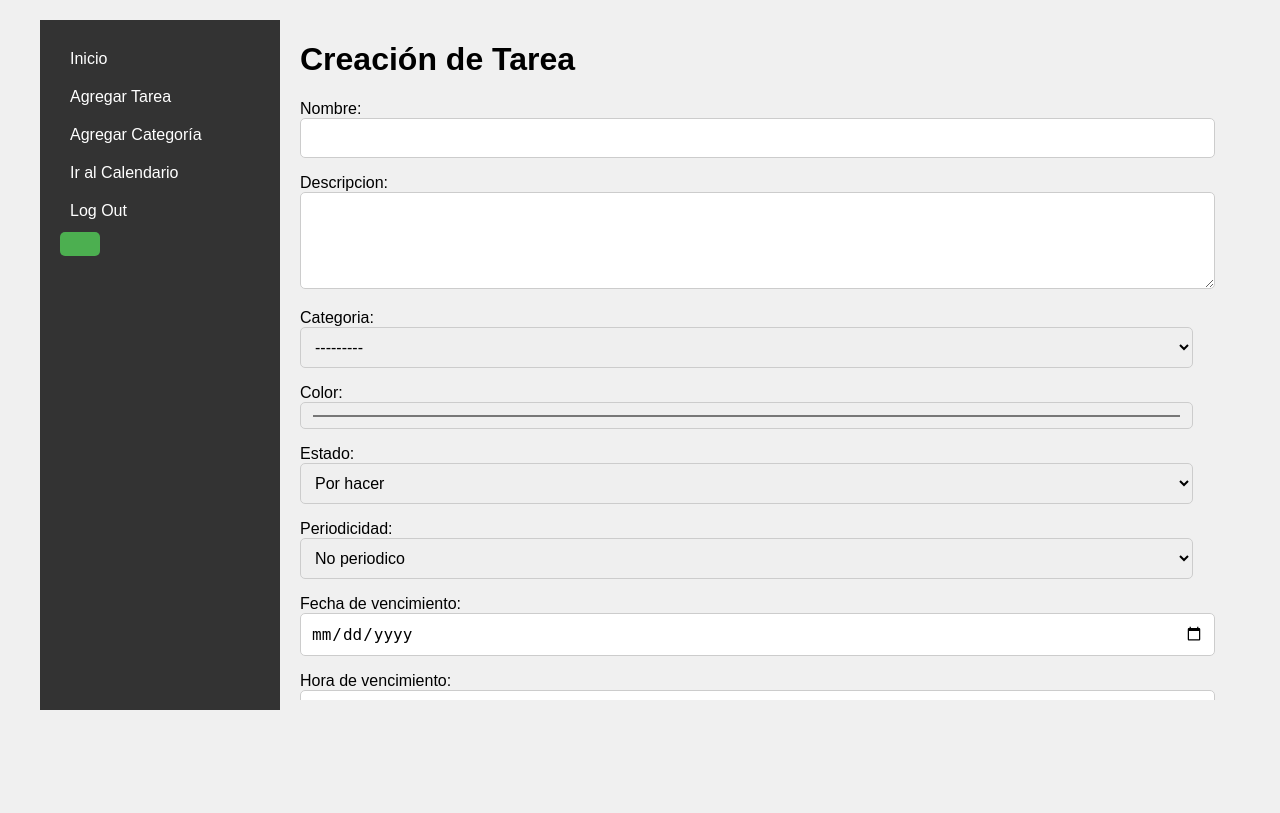
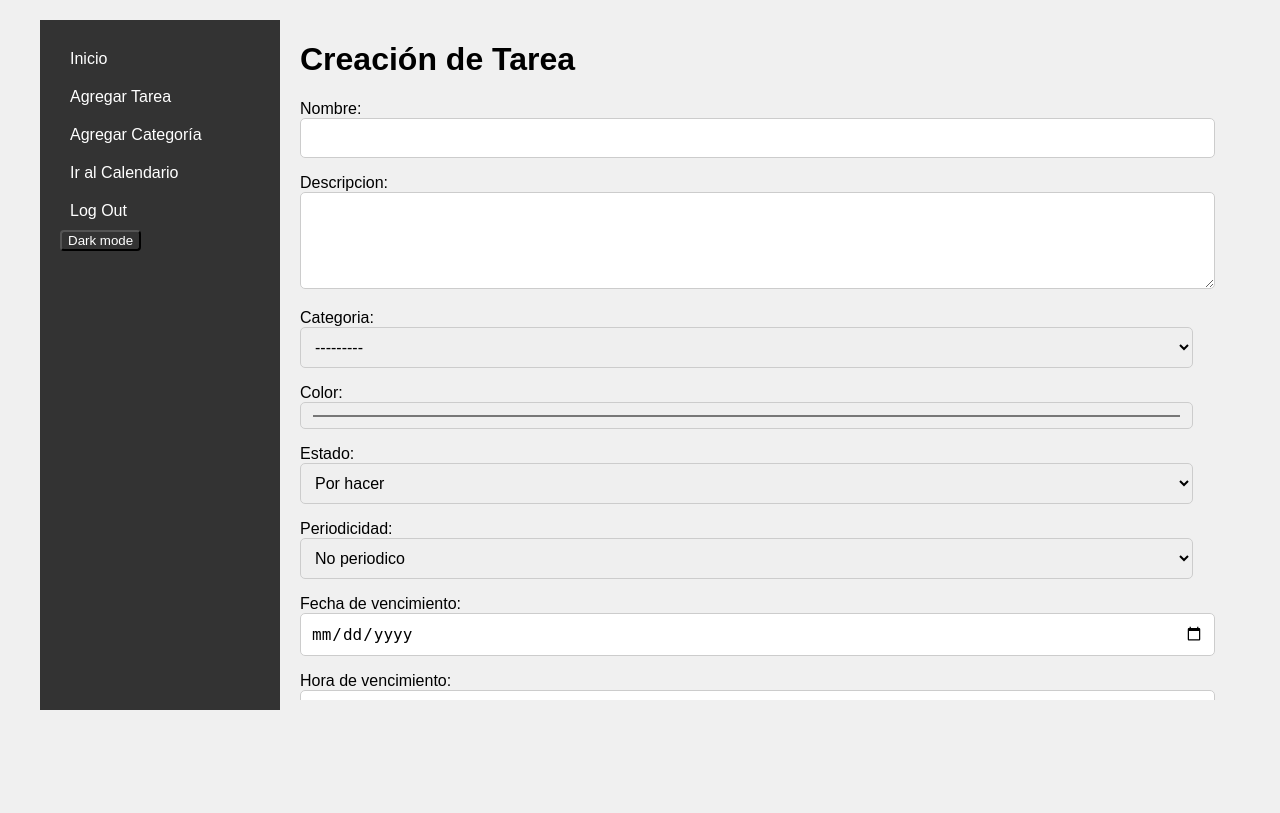
Before and after one commit to SamuelGutierrez24/TaskApp, a Django app: page /createTasks/ in a window 1280 px wide. Shown: the top 813 px of the page. Run offline with Django 5.2, Linux system fonts and the light colour scheme; data comes from the database, SQL or seed files in the repository; both versions use the stored data as it was after the commit; some libraries are stand-ins or nearby versions.

Commit message:
Add full dark mode compatibillity

```diff
--- a/Task/static/css/createCategory.css
+++ b/Task/static/css/createCategory.css
@@ -24,7 +24,7 @@ input[type="color"] {
     font-size: 16px;
 }
 
-button {
+#button {
     background-color: #4caf50;
     color: white;
     padding: 12px 20px;
@@ -34,6 +34,6 @@ button {
     font-size: 18px;
 }
 
-button:hover {
+#button:hover {
     background-color: #45a049;
 }
--- a/Task/static/css/createTasks.css
+++ b/Task/static/css/createTasks.css
@@ -19,7 +19,7 @@ textarea{
     height: 75px;
 }
 
-button {
+#button {
     background-color: #4caf50;
     color: white;
     padding: 12px 20px;
@@ -29,6 +29,6 @@ button {
     font-size: 18px;
 }
 
-button:hover {
+#button:hover {
     background-color: #45a049;
 }
--- a/Task/static/css/darkCalendar.css
+++ b/Task/static/css/darkCalendar.css
@@ -1 +1,5 @@
 @import url('darkHome.css');
+
+#calendar{
+    background-color: #50505a;
+}
--- a/Task/static/css/darkCreateCategory.css
+++ b/Task/static/css/darkCreateCategory.css
@@ -11,7 +11,7 @@ label {
     display: block;
     margin-bottom: 8px;
     font-size: 16px;
-    color: #333;
+    color: white;
 }
 
 input[type="text"],
@@ -25,7 +25,7 @@ input[type="color"] {
     font-size: 16px;
 }
 
-button {
+#button {
     background-color: #4caf50;
     color: white;
     padding: 12px 20px;
@@ -35,6 +35,6 @@ button {
     font-size: 18px;
 }
 
-button:hover {
+#button:hover {
     background-color: #45a049;
 }
--- a/Task/static/css/darkHome.css
+++ b/Task/static/css/darkHome.css
@@ -78,10 +78,7 @@ th, td {
 th {
     background-color: #3e3d41;
 }
-button{
-    background-color: #333;
-    color: white;
-}
+
 
 h1{
     color: white;
--- a/Task/static/css/darkTaskDetails.css
+++ b/Task/static/css/darkTaskDetails.css
@@ -34,7 +34,7 @@ th {
     background-color:inherit;
 }
 
-button {
+#button {
     background-color: #4caf50;
     color: white;
     padding: 12px 20px;
@@ -44,7 +44,7 @@ button {
     font-size: 18px;
 }
 
-button:hover {
+#button:hover {
     background-color: #45a049;
 }
 
--- a/Task/static/css/home.css
+++ b/Task/static/css/home.css
@@ -76,3 +76,15 @@ th, td {
 th {
     background-color: #f2f2f2;
 }
+button{
+    background-color: #333;
+    color: white;
+    border-radius: 4px;
+}
+button:hover{
+    background-color: #555;
+}
+
+textarea{
+    height: 75px;
+}
--- a/Task/static/css/taskDetails.css
+++ b/Task/static/css/taskDetails.css
@@ -34,7 +34,7 @@ th {
     background-color:inherit;
 }
 
-button {
+#button {
     background-color: #4caf50;
     color: white;
     padding: 12px 20px;
@@ -44,6 +44,6 @@ button {
     font-size: 18px;
 }
 
-button:hover {
+#button:hover {
     background-color: #45a049;
 }
--- a/Task/templates/calendar.html
+++ b/Task/templates/calendar.html
@@ -2,6 +2,7 @@
 {% extends 'home.html' %}
 {% load static %}
 {% load stripTime %}
+{% load formatTitle %}
 
 <html>
     <head>
@@ -58,7 +59,7 @@
                     events: [
                         {% for task in tasksList %}
                                 {
-                                    title: "{{task.taskName}}",
+                                    title: "{{task.taskName | formatTitle}}",
                                     color: '{{task.color}}',
                                     description: '{{task.category.name}}',
                                     allDay: false,
@@ -115,7 +116,7 @@
     </head>
     <body>
         {%  block content %}
-            <div id='calendar' class="card" style="padding:5%;background-color:white;border-radius: 15px;" ></div>
+            <div id='calendar' class="card" style="padding:5%;border-radius: 15px;" ></div>
             <script src="" async defer></script>
         {% endblock %}
 
--- a/Task/templates/createTasks.html
+++ b/Task/templates/createTasks.html
@@ -13,7 +13,11 @@
         <script src="{% static 'js/extraData.js' %}"></script>
     {% endblock %}
     {% block style %}
-        <link rel="stylesheet" href="{% static 'css/createTasks.css' %}">
+        {% if opposite == 'Dark mode' %}
+            <link rel="stylesheet" href="{% static 'css/createTasks.css' %}">
+        {% else %}
+            <link rel="stylesheet" href="{% static 'css/darkCreateTask.css' %}">
+        {% endif %}
     {% endblock %}
     {% block title %}
         <title>Agregar Tarea</title>
@@ -64,7 +68,7 @@
                 }
             });
         </script>
-        <button>Guardar</button>
+        <button id="button">Guardar</button>
     </form>
 {% endblock %}
 
--- a/Task/templates/home.html
+++ b/Task/templates/home.html
@@ -33,7 +33,7 @@
             <li><a href="/createCategory/" class="add-category">Agregar Categoría</a></li>
             <li><a href="/calendar/" class="calendar">Ir al Calendario</a></li>
             <li><a href="/logout" class="logout">Log Out</a></li>
-            <li><form method="POST">{% csrf_token %}<button>{{opposite}}</button></form></li>
+            <li><form method="POST">{% csrf_token %}<button id="opposite" name="opposite">{{opposite}}</button></form></li>
         </ul>
     </nav>
 
--- a/Task/views/createTasks.py
+++ b/Task/views/createTasks.py
@@ -6,24 +6,44 @@ from Task.models import ExtraData
 
 def createTasks(request):
     if request.method == 'GET':
+
+        opposite = request.session.get('opposite', 'Dark mode')
+
         return render(request, './createTasks.html', {
             'taskForm': taskCreationForm,
             'extraData': extraDataForm,
-            'user': request.user
+            'user': request.user,
+            'opposite':opposite
         })
     else:
-        form = taskCreationForm(request.POST)
-        print('aaaaaaaaaaaa', form.errors)
-        print('pipipipipipi', request.POST.get('taskDescription'))
-        task = form.save(commit=False)
-        task.user = request.user  # Asigna el usuario actual a la tarea
-        task.save()
-        nameList = request.POST.getlist('name')
-        descList = request.POST.getlist('description')
-        if(request.POST.get('isExtra')=='True'):
-            for n in range(len(nameList)):
-                if(nameList[n] != ''):
-                    ExtraData.objects.create(nameExtra=nameList[n], contentExtra=descList[n], task = task).save()
+        print("Aaaaaaaaaaa", request.POST.get('opposite'))
+        if request.POST.get('opposite') is not None:
+            newMode = request.session.get('opposite', 'Dark mode')
+            if(newMode == 'Dark mode'):
+                request.session['opposite'] = 'Light mode'
+            else:
+                request.session['opposite'] = 'Dark mode'
+
+            opposite = request.session.get('opposite', 'Dark mode')
+            return render(request, './createTasks.html', {
+            'taskForm': taskCreationForm,
+            'extraData': extraDataForm,
+            'user': request.user,
+            'opposite':opposite
+        })
+        else:
+            form = taskCreationForm(request.POST)
+            print('aaaaaaaaaaaa', form.errors)
+            print('pipipipipipi', request.POST.get('taskDescription'))
+            task = form.save(commit=False)
+            task.user = request.user  # Asigna el usuario actual a la tarea
+            task.save()
+            nameList = request.POST.getlist('name')
+            descList = request.POST.getlist('description')
+            if(request.POST.get('isExtra')=='True'):
+                for n in range(len(nameList)):
+                    if(nameList[n] != ''):
+                        ExtraData.objects.create(nameExtra=nameList[n], contentExtra=descList[n], task = task).save()
 
 
-        return redirect('home')
+            return redirect('home')
```
Also changed, not shown: Task/static/css/darkCreateTask.css (+4 -3 lines), Task/templates/createCategory.html (+6 -2 lines), Task/templates/taskDetails.html (+6 -2 lines), Task/views/createCategory.py (+18 -1 lines), Task/views/editTask.py (+19 -7 lines), Task/views/taskDetails.py (+30 -8 lines), db.sqlite3.
